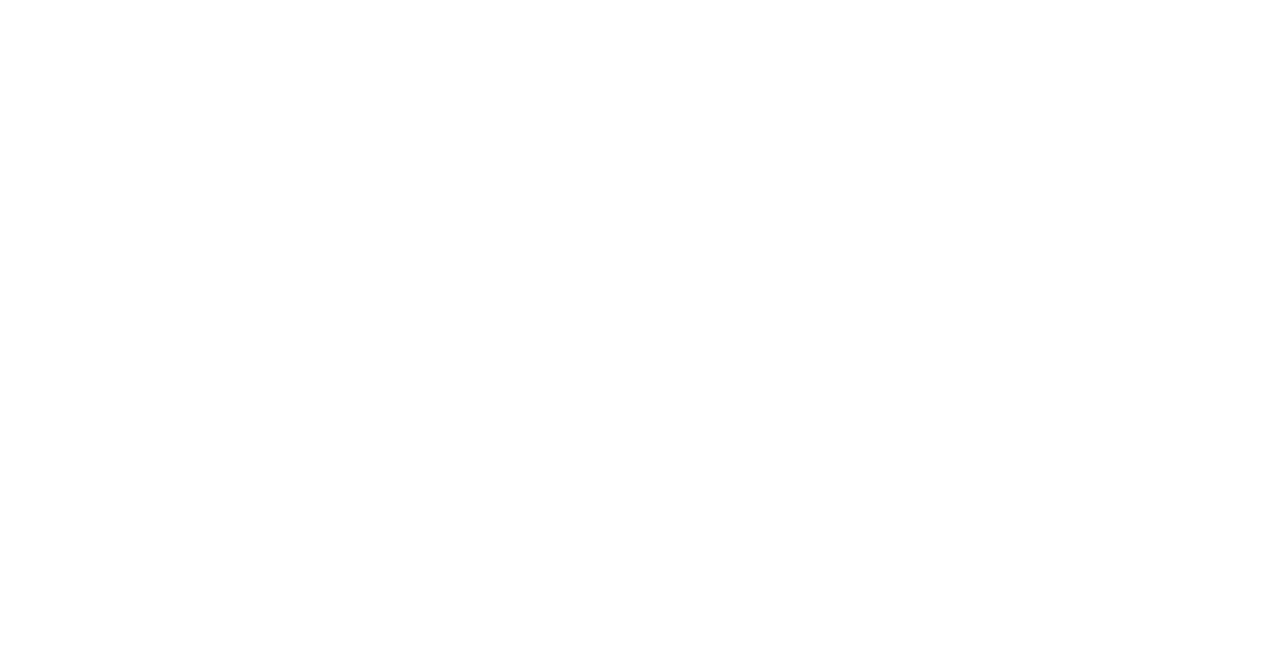
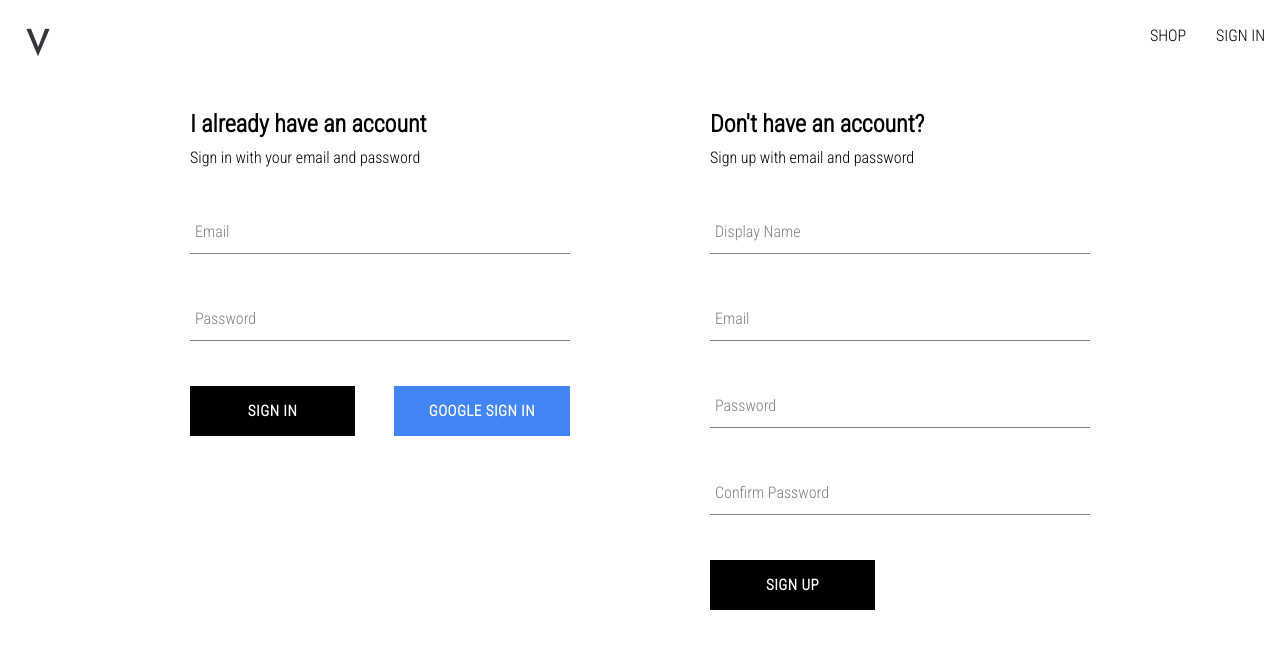
Before and after one commit to ShawnXue10969/ven-clothing, a React (Create React App) app: page /auth in a window 1280 px wide. Before the commit this address had no page. Shown: the top 648 px of the page. Built offline with nearby package versions, Linux system fonts and the light colour scheme.

Commit message:
created authentication page component alongside sign in form

```diff
--- a/src/App.js
+++ b/src/App.js
@@ -2,14 +2,14 @@ import { Routes, Route } from 'react-router-dom';
 
 import Navigation from './routes/navigation/navigation.component';
 import Home from './routes/home/home.component';
-import SignIn from './routes/sign-in/sign-in.component';
+import Authentication from './routes/authentication/authentication.component';
 
 const App = () => {
   return (
     <Routes>
       <Route path='/' element={<Navigation />}>
         <Route index element={<Home />} />
-        <Route path='sign-in' element={<SignIn />} />
+        <Route path='auth' element={<Authentication />} />
       </Route>
     </Routes>
   );
--- a/src/components/form-input/form-input.component.jsx
+++ b/src/components/form-input/form-input.component.jsx
@@ -1,13 +1,13 @@
 import './form-input.styles.scss';
 
-const FormInput = ({ label, inputOptions }) => {
+const FormInput = ({ label, ...otherProps }) => {
   return (
     <div className='group'>
-      <input className='form-input' {...inputOptions} />
+      <input className='form-input' {...otherProps} />
       {label && (
         <label
           className={`${
-            inputOptions.value.length ? 'shrink' : ''
+            otherProps.value.length ? 'shrink' : ''
           } form-input-label`}
         >
           {label}
--- /dev/null
+++ b/src/components/sign-in-form/sign-in-form.component.jsx
@@ -0,0 +1,95 @@
+import { useState } from 'react';
+
+import {
+  signInWithGooglePopup,
+  signInAuthUserWithEmailAndPassword,
+  createUserDocumentFromAuth,
+} from '../../utils/firebase/firebase.utils';
+
+import FormInput from '../form-input/form-input.component';
+import Button from '../button/button.component';
+
+import './sign-in-form.styles.scss';
+
+const defaultFormFields = {
+  email: '',
+  password: '',
+};
+
+const SignInForm = () => {
+  const [formFields, setFormFields] = useState(defaultFormFields);
+  const { email, password } = formFields;
+
+  const resetFormFields = () => {
+    setFormFields(defaultFormFields);
+  };
+
+  const handleSubmit = async (event) => {
+    event.preventDefault();
+    const { email, password } = formFields;
+
+    try {
+      const { user } = await signInAuthUserWithEmailAndPassword(
+        email,
+        password
+      );
+      resetFormFields();
+    } catch (error) {
+      switch (error.code) {
+        case 'auth/wrong-password':
+          alert('Log in failed, wrong password');
+          break;
+        case 'auth/user-not-found':
+          alert('no user associated with this email');
+          break;
+        default:
+          console.log('user login encountered an error', error);
+      }
+    }
+  };
+
+  const signInWithGoogle = async () => {
+    const { user } = await signInWithGooglePopup();
+    const userDocRef = await createUserDocumentFromAuth(user);
+  };
+
+  const handleChange = (event) => {
+    const { name, value } = event.target;
+
+    setFormFields({ ...formFields, [name]: value });
+  };
+
+  return (
+    <div className='sign-in-container'>
+      <h2>I already have an account</h2>
+      <span>Sign in with your email and password</span>
+      <form onSubmit={handleSubmit}>
+        <FormInput
+          label='Email'
+          type='email'
+          required
+          onChange={handleChange}
+          name='email'
+          value={email}
+        />
+
+        <FormInput
+          label='Password'
+          type='password'
+          required
+          onChange={handleChange}
+          name='password'
+          value={password}
+        />
+        <div className='buttons-container'>
+          <Button type='submit'>SIGN IN</Button>
+          <Button type='button' buttonType='google' onClick={signInWithGoogle}>
+            Google Sign In
+          </Button>
+        </div>
+      </form>
+    </div>
+  );
+};
+
+export default SignInForm;
--- /dev/null
+++ b/src/components/sign-in-form/sign-in-form.styles.scss
@@ -0,0 +1,14 @@
+.sign-in-container {
+  display: flex;
+  flex-direction: column;
+  width: 380px;
+
+  h2 {
+    margin: 10px 0;
+  }
+}
+
+.buttons-container {
+  display: flex;
+  justify-content: space-between;
+}
--- a/src/components/sign-up-form/sign-up-form-component.jsx
+++ b/src/components/sign-up-form/sign-up-form-component.jsx
@@ -64,49 +64,41 @@ const SignUpForm = () => {
       <span>Sign up with email and password</span>
       <form onSubmit={handleSubmit}>
         <FormInput
-          label='Display'
-          inputOptions={{
-            type: 'text',
-            required: true,
-            onChange: handleChange,
-            name: 'displayName',
-            value: displayName,
-          }}
+          label='Display Name'
+          type='text'
+          required
+          onChange={handleChange}
+          name='displayName'
+          value={displayName}
         />
 
         <FormInput
           label='Email'
-          inputOptions={{
-            type: 'email',
-            required: true,
-            onChange: handleChange,
-            name: 'email',
-            value: email,
-          }}
+          type='email'
+          required
+          onChange={handleChange}
+          name='email'
+          value={email}
         />
 
         <FormInput
           label='Password'
-          inputOptions={{
-            type: 'password',
-            required: true,
-            onChange: handleChange,
-            name: 'password',
-            value: password,
-          }}
+          type='password'
+          required
+          onChange={handleChange}
+          name='password'
+          value={password}
         />
 
         <FormInput
           label='Confirm Password'
-          inputOptions={{
-            type: 'password',
-            required: true,
-            onChange: handleChange,
-            name: 'confirmPassword',
-            value: confirmPassword,
-          }}
+          type='password'
+          required
+          onChange={handleChange}
+          name='confirmPassword'
+          value={confirmPassword}
         />
-        <Button type='submit'>Sign up</Button>
+        <Button type='submit'>SIGN UP</Button>
       </form>
     </div>
   );
--- /dev/null
+++ b/src/routes/authentication/authentication.component.jsx
@@ -0,0 +1,15 @@
+import SignUpForm from '../../components/sign-up-form/sign-up-form-component';
+import SignInForm from '../../components/sign-in-form/sign-in-form.component';
+
+import './authentication.styles.scss';
+
+const Authentication = () => {
+  return (
+    <div className='authentication-container'>
+      <SignInForm />
+      <SignUpForm />
+    </div>
+  );
+};
+
+export default Authentication;
--- /dev/null
+++ b/src/routes/authentication/authentication.styles.scss
@@ -0,0 +1,6 @@
+.authentication-container {
+  display: flex;
+  width: 900px;
+  justify-content: space-between;
+  margin: 30px auto;
+}
--- a/src/routes/navigation/navigation.component.jsx
+++ b/src/routes/navigation/navigation.component.jsx
@@ -16,7 +16,7 @@ const Navigation = () => {
           <Link className='nav-link' to='/shop'>
             SHOP
           </Link>
-          <Link className='nav-link' to='/sign-in'>
+          <Link className='nav-link' to='/auth'>
             SIGN IN
           </Link>
         </div>
--- a/src/routes/sign-in/sign-in.component.jsx
+++ /dev/null
@@ -1,23 +0,0 @@
-import {
-  signInWithGooglePopup,
-  createUserDocumentFromAuth,
-} from '../../utils/firebase/firebase.utils';
-
-import SignUpForm from '../../components/sign-up-form/sign-up-form-component';
-
-const SignIn = () => {
-  const logGoogleUser = async () => {
-    const { user } = await signInWithGooglePopup();
-    const userDocRef = await createUserDocumentFromAuth(user);
-  };
-
-  return (
-    <div>
-      <h1>Sign in page</h1>
-      <button onClick={logGoogleUser}>Sign in with Google Popup</button>
-      <SignUpForm />
-    </div>
-  );
-};
-
-export default SignIn;
--- a/src/utils/firebase/firebase.utils.js
+++ b/src/utils/firebase/firebase.utils.js
@@ -5,6 +5,7 @@ import {
   signInWithPopup,
   GoogleAuthProvider,
   createUserWithEmailAndPassword,
+  signInWithEmailAndPassword,
 } from 'firebase/auth';
 import {
   getFirestore,
@@ -76,3 +77,9 @@ export const createAuthUserWithEmailAndPassword = async (email, password) => {
 
   return await createUserWithEmailAndPassword(auth, email, password);
 };
+
+export const signInAuthUserWithEmailAndPassword = async (email, password) => {
+  if (!email || !password) return;
+
+  return await signInWithEmailAndPassword(auth, email, password);
+}
```
